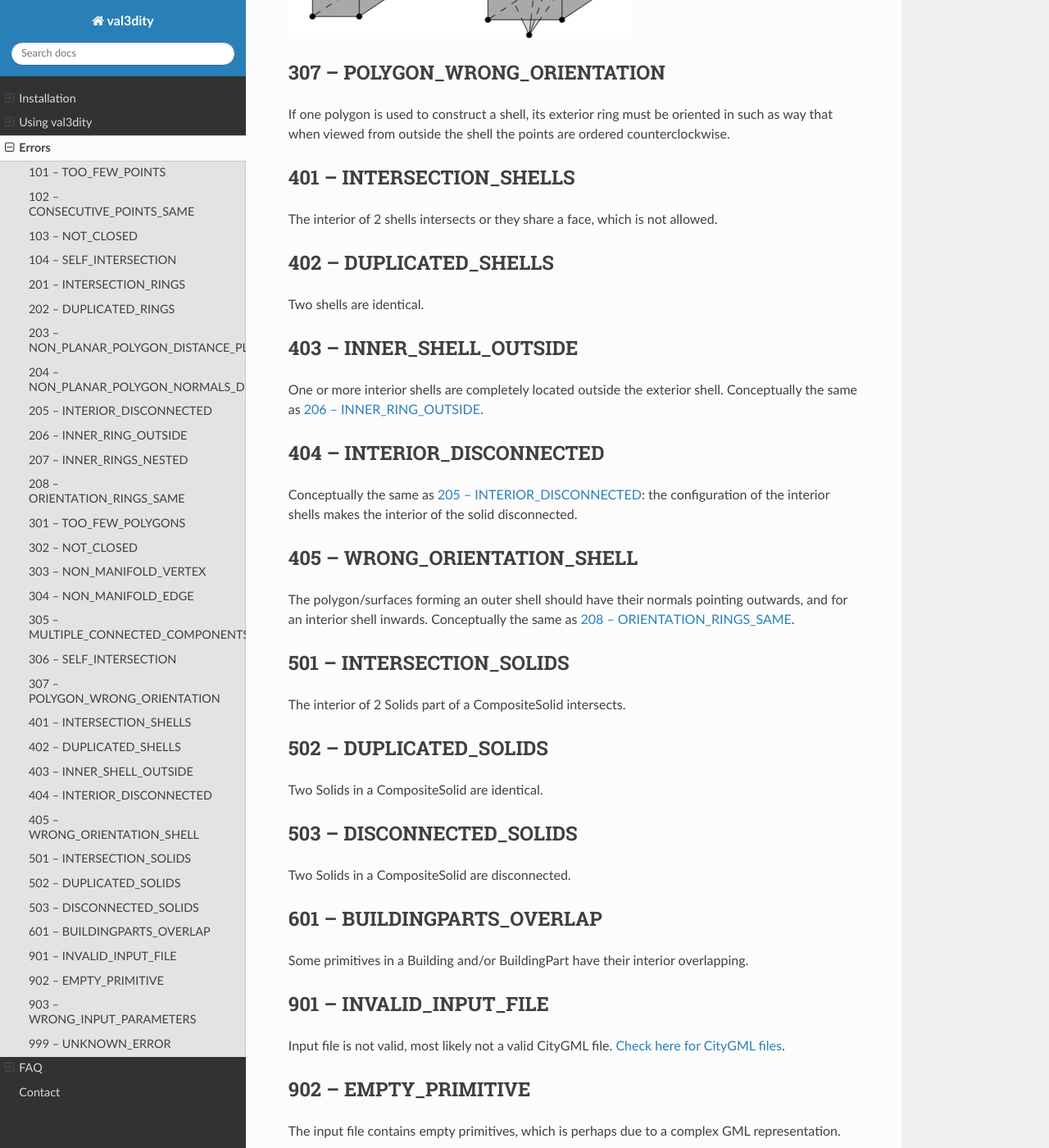
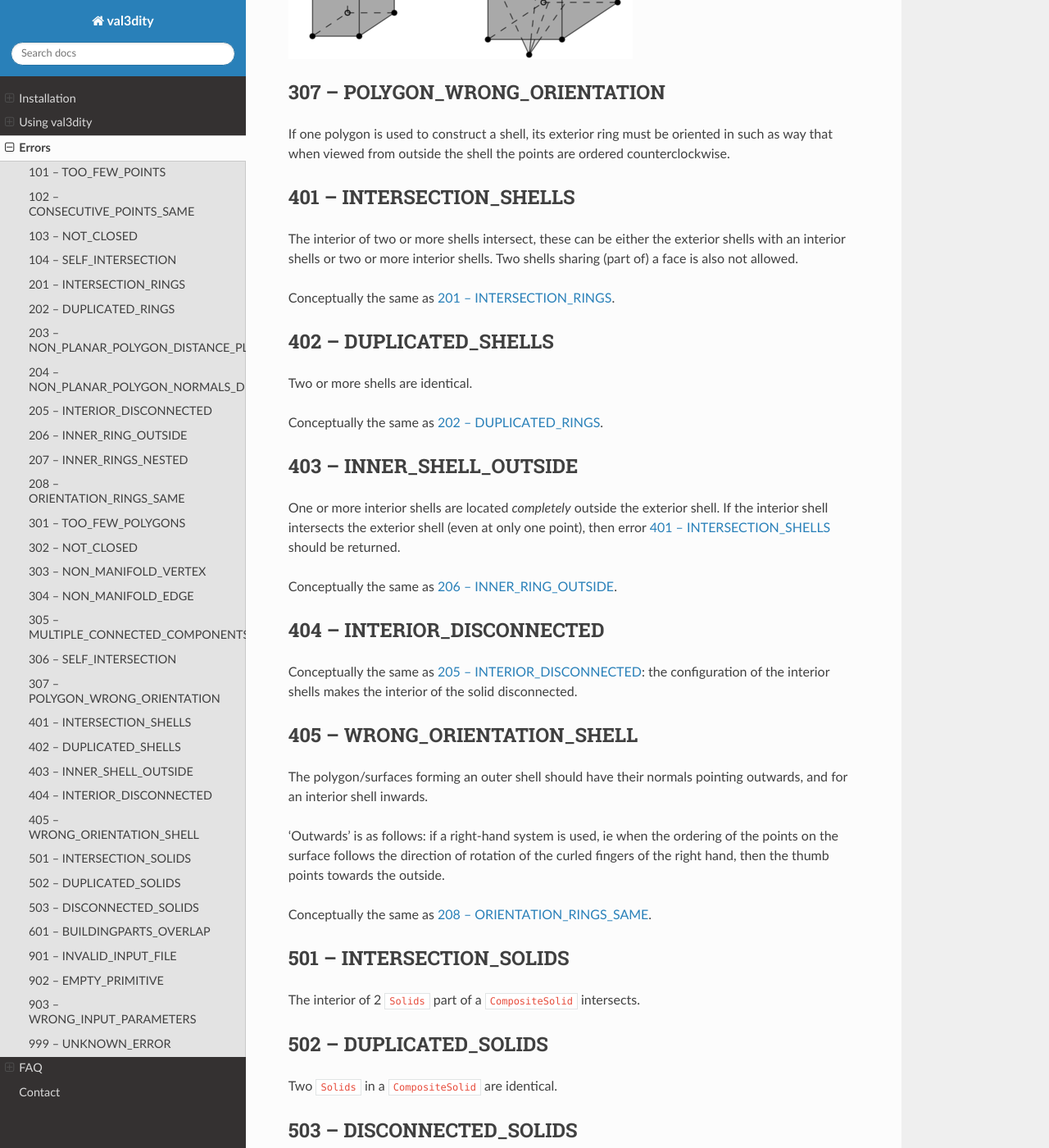
Before and after one commit to tudelft3d/val3dity, a Sphinx documentation site: the page built from docs/errors.rst, in a window 1280 px wide and 1400 px high, scrolled down 7652 px. Shown: the whole window at 82% size. Built offline with Sphinx 7.4.7 and the Read the Docs theme 2.0.0, drawn with Linux system fonts in a browser that asks for light colours; some of the changed text lies outside the part shown.

Commit message:
improved error description

```diff
--- a/docs/errors.rst
+++ b/docs/errors.rst
@@ -47,7 +47,7 @@ This ring is for instance invalid:
 
 103 -- NOT_CLOSED
 -----------------
-*This applies only to GML rings, in OBJ/OFF it's ignored.*
+*This applies only to GML rings, in CityJSON/OBJ/OFF it is ignored.*
 The first and last points have to be identical (at the same location).
 This is verified after the points have been merged with the :ref:`snap_tol` option (default is 0.001unit).
 
@@ -137,7 +137,7 @@ The interior of a polygon must be connected. The combination of different valid
 
 206 -- INNER_RING_OUTSIDE
 -------------------------
-One or more interior ring(s) is(are) located completely outside the exterior ring. If the interior ring intersects the exterior ring, then error :ref:`error_201` should be returned.
+One or more interior rings are located *completely* outside the exterior ring. If the interior ring intersects the exterior ring (even at only one point), then error :ref:`error_201` should be returned.
 
 .. image:: _static/206.png
    :width: 25%
@@ -222,19 +222,26 @@ If one polygon is used to construct a shell, its exterior ring must be oriented
 
 401 -- INTERSECTION_SHELLS
 --------------------------
-The interior of 2 shells intersects or they share a face, which is not allowed.
+The interior of two or more shells intersect, these can be either the exterior shells with an interior shells or two or more interior shells.
+Two shells sharing (part of) a face is also not allowed.
+
+Conceptually the same as :ref:`error_201`.
 
 .. _error_402:
 
 402 -- DUPLICATED_SHELLS
 ------------------------
-Two shells are identical.
+Two or more shells are identical.
+
+Conceptually the same as :ref:`error_202`.
 
 .. _error_403:
 
 403 -- INNER_SHELL_OUTSIDE
 --------------------------
-One or more interior shells are completely located outside the exterior shell. Conceptually the same as :ref:`error_206`.
+One or more interior shells are located *completely* outside the exterior shell. If the interior shell intersects the exterior shell (even at only one point), then error :ref:`error_401` should be returned.
+
+Conceptually the same as :ref:`error_206`.
 
 .. _error_404:
 
@@ -247,25 +254,28 @@ Conceptually the same as :ref:`error_205`: the configuration of the interior she
 405 -- WRONG_ORIENTATION_SHELL
 ------------------------------
 The polygon/surfaces forming an outer shell should have their normals pointing outwards, and for an interior shell inwards.
+
+'Outwards' is as follows: if a right-hand system is used, ie when the ordering of the points on the surface follows the direction of rotation of the curled fingers of the right hand, then the thumb points towards the outside.
+
 Conceptually the same as :ref:`error_208`.
 
 .. _error_501:
 
 501 -- INTERSECTION_SOLIDS
 --------------------------
-The interior of 2 Solids part of a CompositeSolid intersects.
+The interior of 2 ``Solids`` part of a ``CompositeSolid`` intersects.
 
 .. _error_502:
 
 502 -- DUPLICATED_SOLIDS
 ------------------------
-Two Solids in a CompositeSolid are identical.
+Two ``Solids`` in a ``CompositeSolid`` are identical.
 
 .. _error_503:
 
 503 -- DISCONNECTED_SOLIDS
 --------------------------
-Two Solids in a CompositeSolid are disconnected.
+Two ``Solids`` in a ``CompositeSolid`` are disconnected.
 
 .. _error_601:
 
@@ -283,7 +293,7 @@ Input file is not valid, most likely not a valid CityGML file. `Check here for C
 
 902 -- EMPTY_PRIMITIVE
 ----------------------
-The input file contains empty primitives, which is perhaps due to a complex GML representation.
+The input file contains empty primitives, eg an OBJ where to surfaces are defined, or a ``CompositeSolid`` in a CityJSON file containing one empty Solid.
 
 .. _error_903:
 
```
